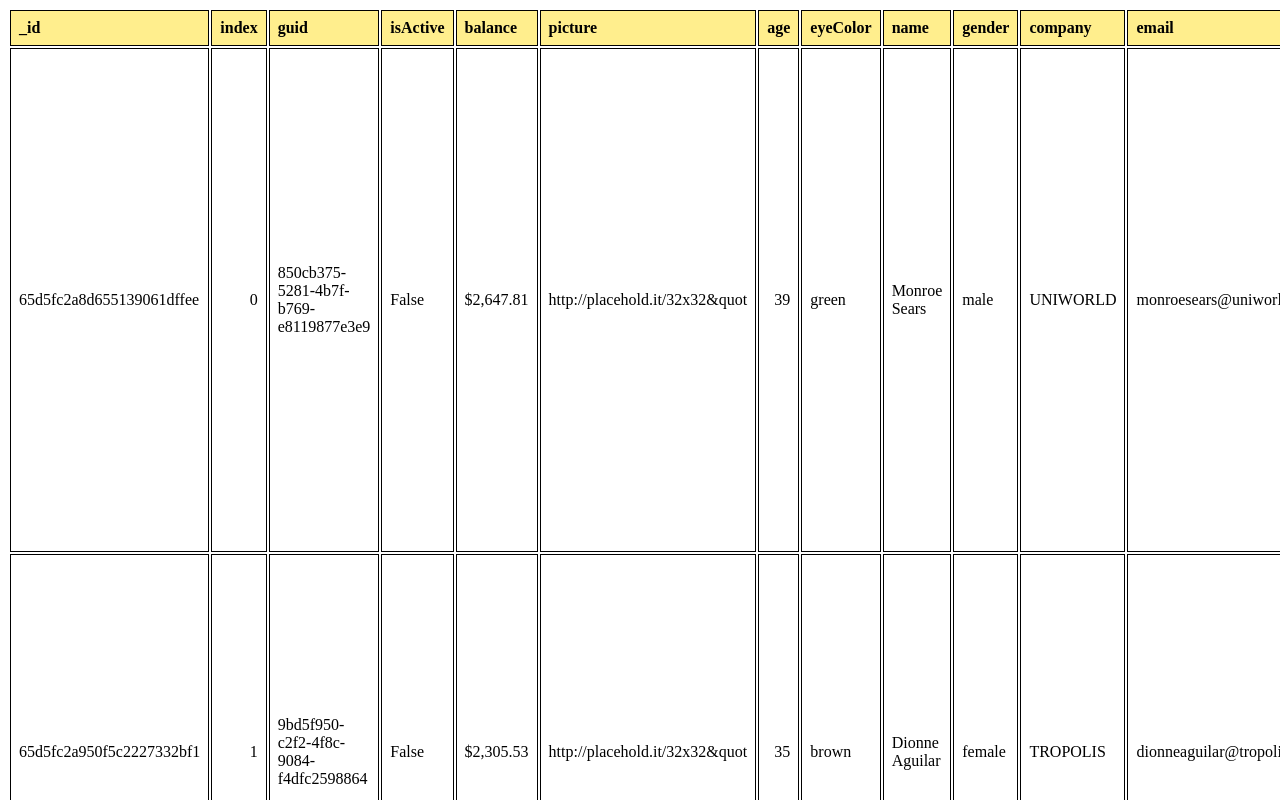
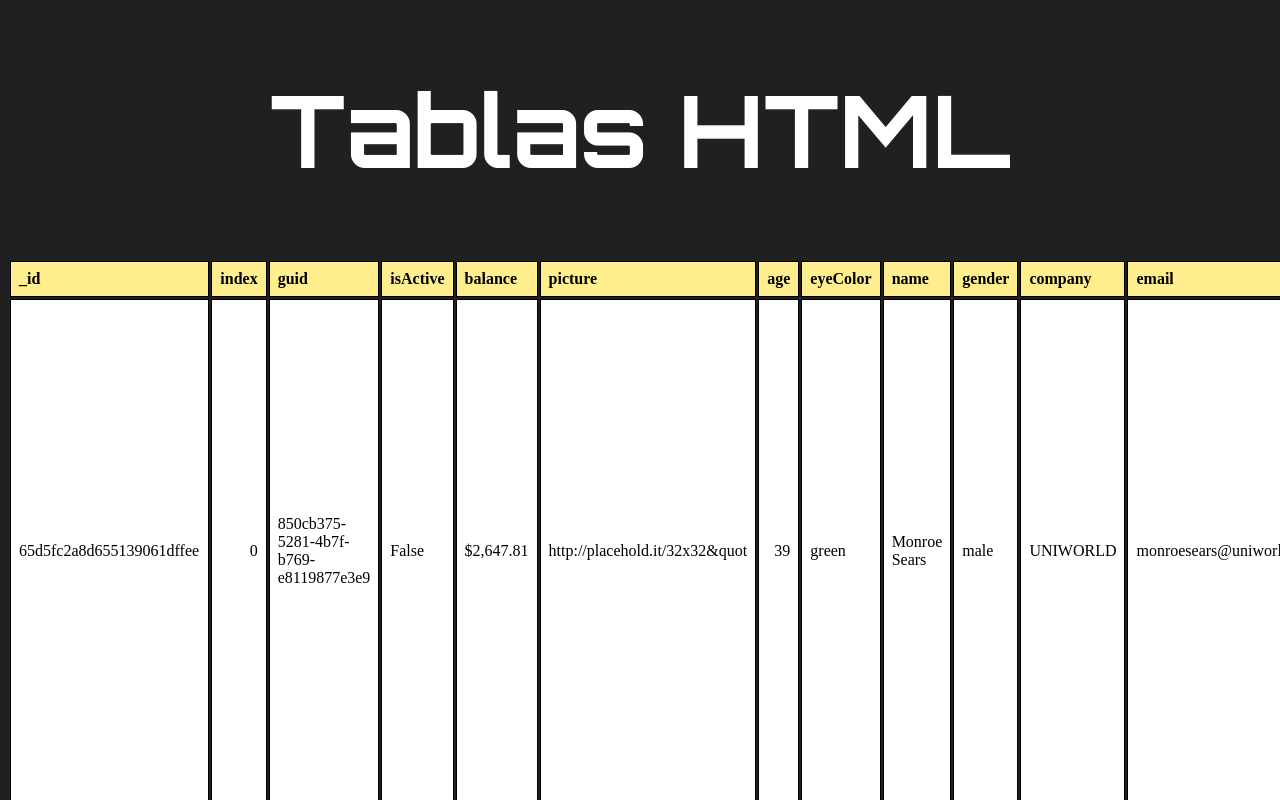
Before and after one commit to Gonzx77/HTML_Beltran-Almeyda-Andres-Gonzalo, a plain HTML site: page Dia3/index.html in a window 1280 px wide. Shown: the top 800 px of the page. Drawn offline with Linux system fonts and the light colour scheme.

Commit message:
Se le agrego estilo a la tabla

```diff
--- a/Dia3/index.html
+++ b/Dia3/index.html
@@ -1,6 +1,7 @@
 <!DOCTYPE html>
 <html lang="en">
 <head>
+    <link href="https://fonts.googleapis.com/css2?family=Orbitron:wght@400..900&display=swap" rel="stylesheet">
     <link href="storage/tabla.png" type="image/x-icon" rel="icon">
     <link rel="stylesheet" href="style/style.css">
     <meta charset="UTF-8">
@@ -8,6 +9,8 @@
     <title>Tablas</title>
 </head>
 <body>
+    <h1 id="title">Tablas HTML</h1>
+
     <table>
         <thead>
         <tr><th>_id                     </th><th style="text-align: right;">  index</th><th>guid                                </th><th>isActive  </th><th>balance  </th><th>picture                       </th><th style="text-align: right;">  age</th><th>eyeColor  </th><th>name          </th><th>gender  </th><th>company  </th><th>email                     </th><th>phone            </th><th>address                                  </th><th>about                                                                                                                                                                                                                  </th><th>registered                </th><th style="text-align: right;">  latitude</th><th style="text-align: right;">  longitude</th><th>tags                                                                         </th><th>friends                                                                                                       </th><th>greeting                                          </th><th>favoriteFruit  </th></tr>
--- a/Dia3/style/style.css
+++ b/Dia3/style/style.css
@@ -1,6 +1,5 @@
-.table{
-    border-collapse: collapse;
-    width: 100%;
+body{
+    background-color: rgb(32, 32, 32);
 }
 
 td, th{
@@ -8,6 +7,16 @@ td, th{
     text-align: left;
     padding: 8px;
 }
+td{
+    background-color: white;
+}
 th{
     background-color: rgb(255, 238, 141);
 }
+
+#title{
+    color: white;
+    text-align: center;
+    font-size: 100px;
+    font-family: "Orbitron", sans-serif;
+}
```
